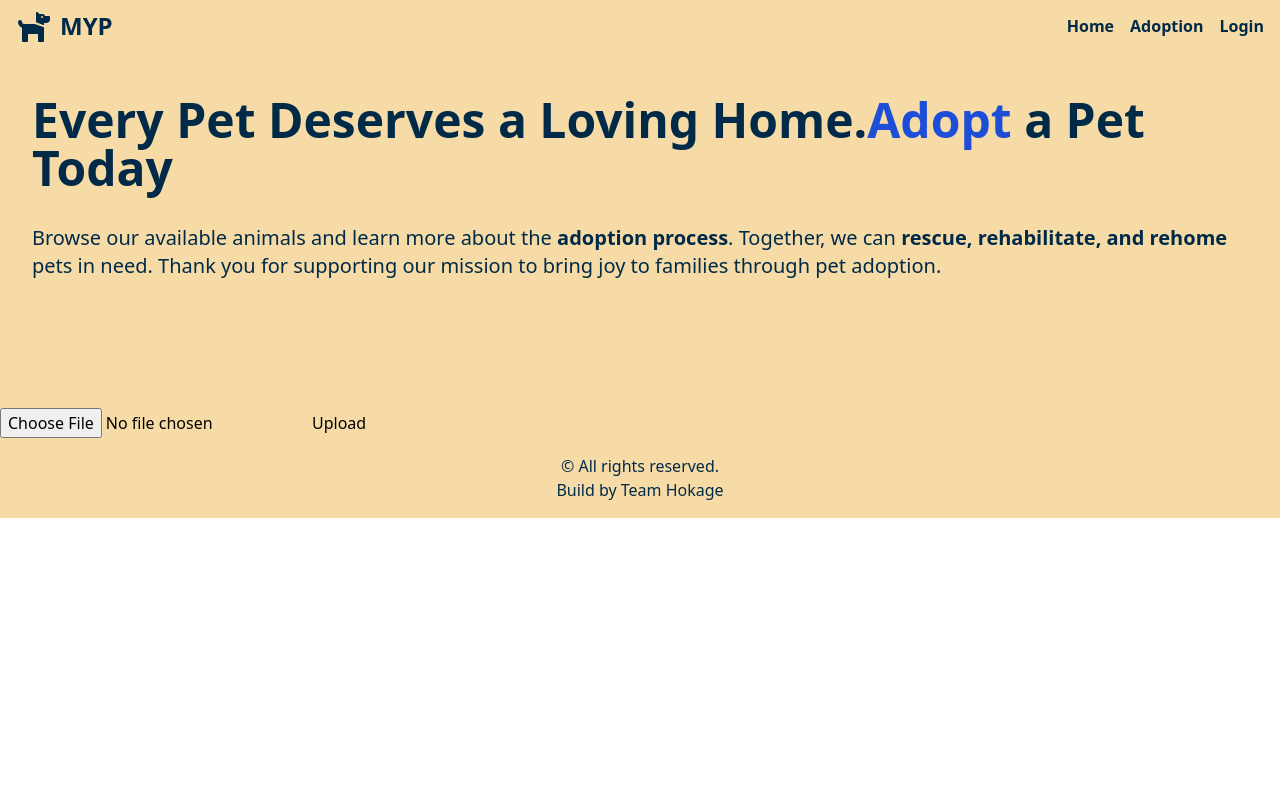
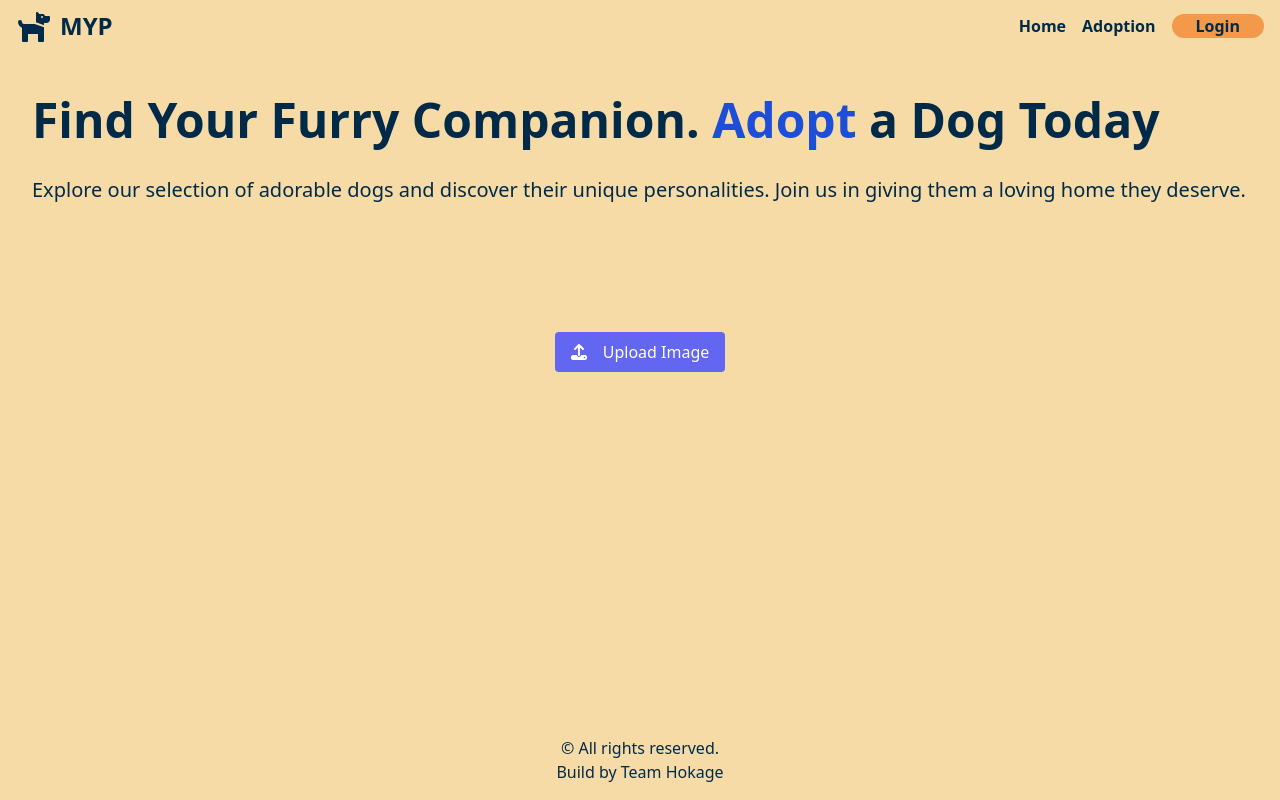
Before and after one commit to Dheerajjha451/Meet_Your_Pet, a React (Vite) app in the folder frontend/: page / in a window 1280 px wide. Built offline with nearby package versions, Linux system fonts and the light colour scheme.

Commit message:
added description and redesign home page

```diff
--- a/frontend/src/Pages/Home/Home.jsx
+++ b/frontend/src/Pages/Home/Home.jsx
@@ -1,13 +1,19 @@
 import HeroSection from "../../assets/Components/HeroSection";
 import Upload from "../../assets/Components/Upload";
+import Footer from "../../assets/Components/Footer";
+import Navbar from "../../assets/Components/Navbar";
+
 function Home() {
     return (
-        <div className="bg-customBg">
-          <HeroSection/>
-          <Upload/>
+        <div className="bg-customBg flex flex-col min-h-screen">
+          <Navbar/>
+          <div className="flex-grow">
+            <HeroSection/>
+            <Upload/>
           </div>
-      );
-    }
+          <Footer/>
+        </div>
+    );
+}
 
-
-export default Home
+export default Home;
--- a/frontend/src/Pages/More/MainLayout.jsx
+++ /dev/null
@@ -1,18 +0,0 @@
-import { Outlet } from "react-router-dom";
-import Footer from "../../assets/Components/Footer";
-import Navbar from "../../assets/Components/Navbar"
-const MainLayout = () => {
-
-  return (
-    <div className="bg-customBg">
-      <Navbar/>
-      <div className="py-0">
-        <Outlet />
-      </div>
-      <Footer/>
-
-    </div>
-  );
-};
-
-export default MainLayout;
--- a/frontend/src/assets/Components/HeroSection.jsx
+++ b/frontend/src/assets/Components/HeroSection.jsx
@@ -1,11 +1,11 @@
 export default function HeroSection() {
   return (
-      <div className=" text-white py-24 px-8">
+    <div className="text-white py-24 px-8">
       <h1 className="text-5xl font-bold mb-8">
-          <span className="text-customBlue">Every Pet Deserves a Loving Home.</span><span className="text-blue-700" >Adopt</span>   <span className="text-customBlue">a Pet Today</span>
+        <span className="text-customBlue">Find Your Furry Companion.</span> <span className="text-blue-700" >Adopt</span>  <span className="text-customBlue">a Dog Today</span>
       </h1>
       <p className="text-xl text-customBlue mb-8">
-          Browse our available animals and learn more about the <span className="font-bold">adoption process</span>. Together, we can <span className="font-bold">rescue, rehabilitate, and rehome</span> pets in need. Thank you for supporting our mission to bring joy to families through pet adoption.
+        Explore our selection of adorable dogs and discover their unique personalities.  Join us in giving them a loving home they deserve.
       </p>
     </div>
   );
--- a/frontend/src/assets/Components/Navbar.jsx
+++ b/frontend/src/assets/Components/Navbar.jsx
@@ -21,11 +21,10 @@ export default function Navbar() {
             </Link>
           </li>
           <li>
-              <Link to="/login" className="text-customBlue hover:bg-blue-800 font-semibold">
-                Login
-              </Link>
+            <button className="bg-customButton text-customBlue font-semibold px-6 py-0 rounded-full transition duration-300 ease-in-out hover:shadow-lg">
+              Login
+            </button>
           </li>
-          {/* Add more navigation links as needed */}
         </ul>
       </nav>
     </div>
--- a/frontend/src/assets/Components/Upload.jsx
+++ b/frontend/src/assets/Components/Upload.jsx
@@ -1,4 +1,6 @@
-import React, { useState } from "react";
+import { useState } from "react";
+import { FontAwesomeIcon } from '@fortawesome/react-fontawesome';
+import { faUpload } from '@fortawesome/free-solid-svg-icons';
 
 function UploadImage() {
   const [file, setFile] = useState(null);
@@ -10,7 +12,12 @@ function UploadImage() {
     setFile(selectedFile);
   };
 
-  const handleUpload = async () => {
+  const handleKnowAboutMe = async () => {
+    if (!file) {
+      console.error("No file uploaded");
+      return;
+    }
+
     const formData = new FormData();
     formData.append("file", file);
 
@@ -24,19 +31,53 @@ function UploadImage() {
       setPrediction(data.prediction);
       setDescription(data.description.join("\n"));
     } catch (error) {
-      console.error("Error uploading file: ", error);
+      console.error("Error predicting: ", error);
     }
   };
 
   return (
     <div>
-      <input type="file" onChange={handleFileChange} />
-      <button onClick={handleUpload}>Upload</button>
-      {prediction && <p>Prediction: {prediction}</p>}
+      <div className="flex flex-col items-center mb-4">
+        {!file ? (
+          <label
+            htmlFor="image-upload"
+            className="cursor-pointer bg-indigo-500 text-white px-4 py-2 rounded flex items-center justify-center"
+          >
+            <FontAwesomeIcon icon={faUpload} className="mr-4" />
+            Upload Image
+          </label>
+        ) : (
+          <img src={URL.createObjectURL(file)} alt="Uploaded" className="max-w-full max-h-full object-contain" />
+        )}
+        <input
+          type="file"
+          accept="image/*"
+          onChange={handleFileChange}
+          className="hidden"
+          id="image-upload"
+        />
+      </div>
+      {file && (
+        <div className="text-center">
+          <button onClick={handleKnowAboutMe} className="bg-customButton text-customBlue px-4 py-2 rounded mb-4">
+            Know About Me
+          </button>
+        </div>
+      )}
+      {prediction && (
+        <div>
+          <h3 className="font-bold text-4xl text-slate-950 mx-4">Prediction:</h3>
+          <p className="text-black mx-4 ">{prediction}</p>
+        </div>
+      )}
       {description && (
         <div>
-          <h3>Description:</h3>
-          <p>{description}</p>
+          <h3 className="font-bold text-3xl mx-4">Description:</h3>
+          <ul className="mx-4">
+            {description.split("\n").map((line, index) => (
+              <li key={index}>{line}</li>
+            ))}
+          </ul>
         </div>
       )}
     </div>
```
Also changed, not shown: frontend/src/App.jsx (+10 -17 lines), 1 other file (tests, documents, lock files or other folders). Lines whose indentation alone changed are shown as unchanged.
